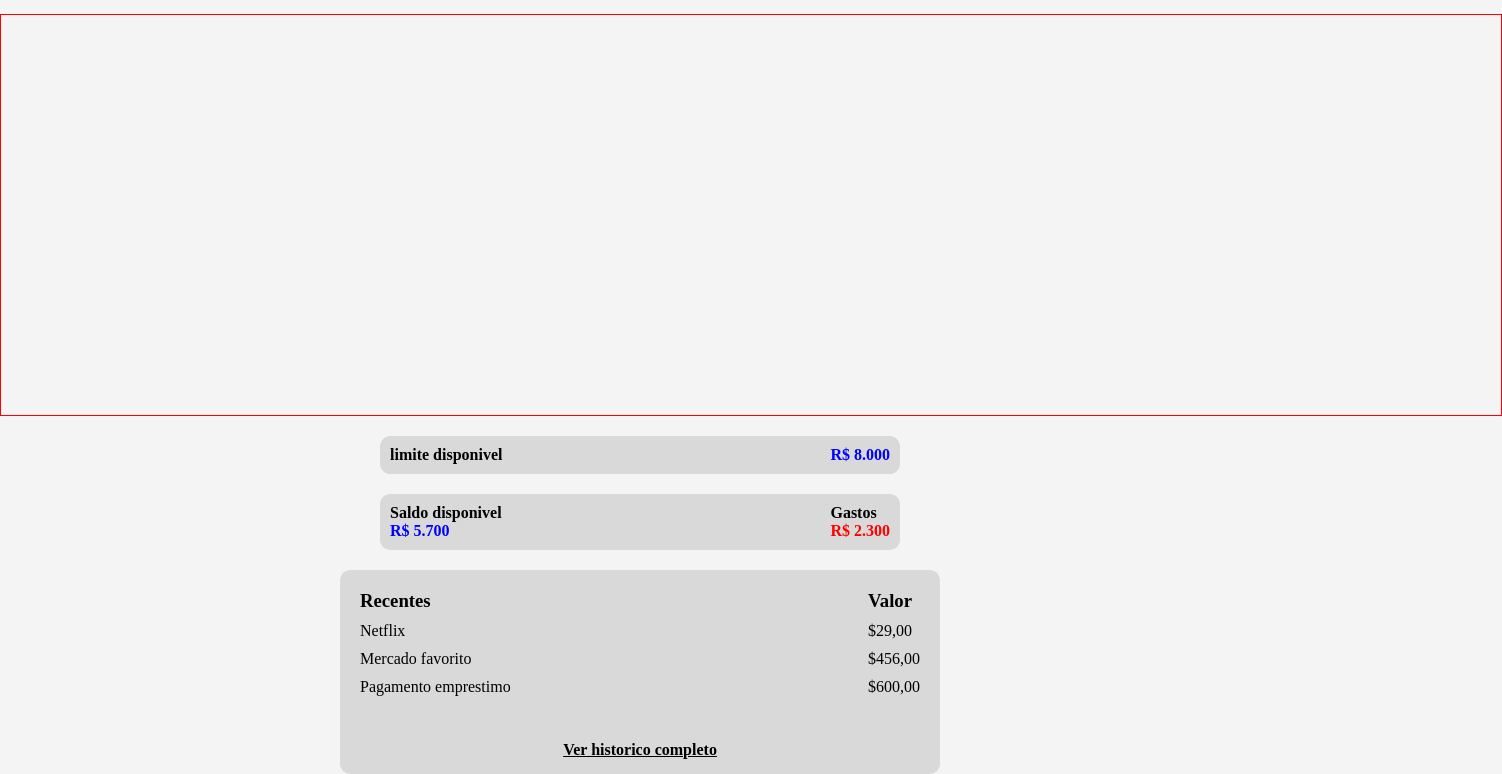
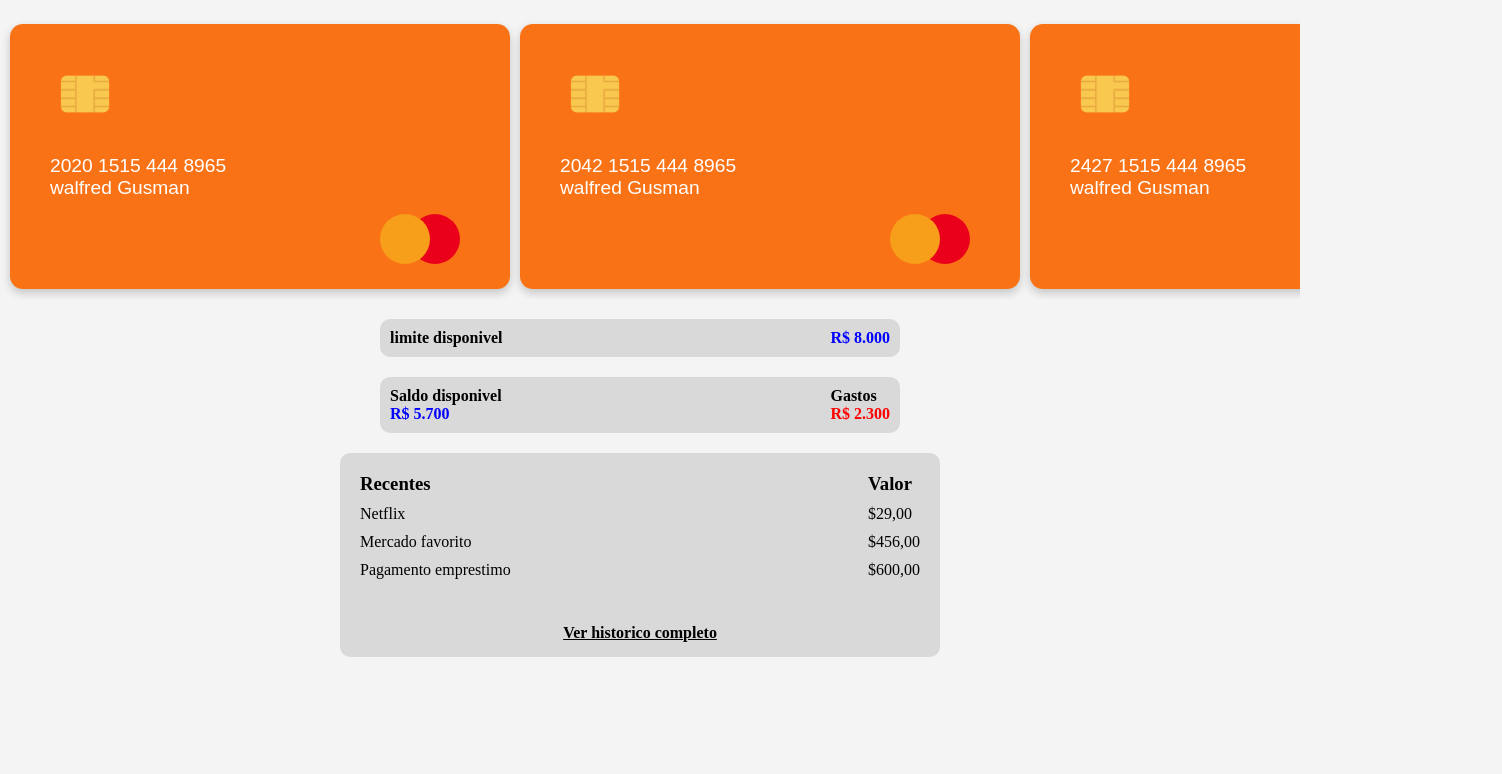
Before and after one commit to Ermersongomes/Projeto-final-des-web, a plain HTML site: page my-cards/meus-cartoes.html in a window 1280 px wide. Shown: the part 36-810 px from the top of the page, 1502 px wide, since content can reach past the window. Drawn offline with Linux system fonts and the light colour scheme; files whose address does not match are found by name.

Commit message:
ultimas alterações na pagina meus cartoes

```diff
--- a/my-cards/meus-cartoes.css
+++ b/my-cards/meus-cartoes.css
@@ -7,6 +7,7 @@ body{
 }
 
 .menu{
+    z-index: 1000;
     display: flex;
     align-items: center;
     justify-content: space-between;
@@ -35,11 +36,100 @@ body {
     color: black;
 }
 
-.cartoes{
-    margin: auto;
-    border: 1px solid red;
-    width: 1500px;
-    height: 400px;
+.box-card {
+
+    /*border: 1px solid black;*/
+    display: flex;
+    flex-direction: row;
+    justify-content: space-between;
+    width: 100%;
+    flex-wrap: nowrap;
+    /* Mantém os cartões sempre na horizontal */
+    overflow-x: auto;
+    /* Permite rolagem horizontal caso necessário */
+    gap: 10px;
+    /* Adiciona espaçamento entre os cartões */
+    padding: 10px;
+}
+
+.card {
+    min-width: 500px;
+    /* Garante um tamanho mínimo fixo para os cartões */
+    height: 265px;
+    background-color: #f97316;
+
+    border-radius: 0.8rem;
+    display: flex;
+    flex-direction: column;
+    justify-content: flex-end;
+    position: relative;
+    font-family: Arial, Helvetica, sans-serif;
+    color: white;
+    font-size: 1.2rem;
+    text-align: center;
+    box-shadow: 0px 4px 10px rgba(0, 0, 0, 0.2);
+    /* Box shadow suave */
+    transition: box-shadow 0.9s ease;
+}
+
+.card:hover{
+
+    transform: translateY(-10px);
+}
+.card-date {
+    display: flex;
+    justify-content: left;
+    align-items: left;
+}
+
+.chip {
+    position: absolute;
+    bottom: 170px;
+    left: 50px;
+    width: 50px;
+    height: 50px;
+
+}
+
+.info-card-date {
+    position: absolute;
+    display: flex;
+    flex-direction: column;
+    width: 200px;
+    bottom: 90px;
+    left: 40px;
+    margin: 0;
+}
+
+.flag-container {
+    position: relative;
+    width: 70px;
+    height: 50px;
+    left: 350px;
+}
+
+.flag-card {
+
+    top: -25px;
+    position: absolute;
+    width: 50px;
+    height: 50px;
+    border-radius: 50%;
+    background-color: #EB001B;
+    /* Vermelho Mastercard */
+    left: 50px;
+}
+
+.flag-card-2 {
+    top: -25px;
+    position: absolute;
+    width: 50px;
+    height: 50px;
+    border-radius: 50%;
+    background-color: #F79E1B;
+    /* Laranja Mastercard */
+    left: 20px;
+    /* Sobreposição */
 }
 
 .info-cartoes {
--- a/my-cards/meus-cartoes.html
+++ b/my-cards/meus-cartoes.html
@@ -9,11 +9,43 @@
 </head>
 <body>
     <header class="menu">
-        <a href="#" class="voltar"><i class="fas fa-arrow-left"></i></a>
+        <a href="/home/home.html" class="voltar"><i class="fas fa-arrow-left"></i></a>
         <h1>Meus cartões</h1>
     </header>
-    <div class="cartoes">
-
+    <div class="box-card">
+        <div class="card">
+            <img class="chip" src="/home/chip-card.png" alt="#">
+            <div class="info-card-date">
+                <div class="card-date">2020 1515 444 8965</div>
+                <div class="card-date">walfred Gusman</div>
+            </div>
+            <div class="flag-container">
+                <div class="flag-card"></div>
+                <div class="flag-card-2"></div>
+            </div>
+        </div>
+        <div class="card">
+            <img class="chip" src="/home/chip-card.png" alt="#">
+            <div class="info-card-date">
+                <div class="card-date">2042 1515 444 8965</div>
+                <div class="card-date">walfred Gusman</div>
+            </div>
+            <div class="flag-container">
+                <div class="flag-card"></div>
+                <div class="flag-card-2"></div>
+            </div>
+        </div>
+        <div class="card">
+            <img class="chip" src="/home/chip-card.png" alt="#">
+            <div class="info-card-date">
+                <div class="card-date">2427 1515 444 8965</div>
+                <div class="card-date">walfred Gusman</div>
+            </div>
+            <div class="flag-container">
+                <div class="flag-card"></div>
+                <div class="flag-card-2"></div>
+            </div>
+        </div>
     </div>
     <div class="info-cartoes">
         <div class="item">
```
Also changed, not shown: register-2/cadastro-2.html (+1 -1 lines).
